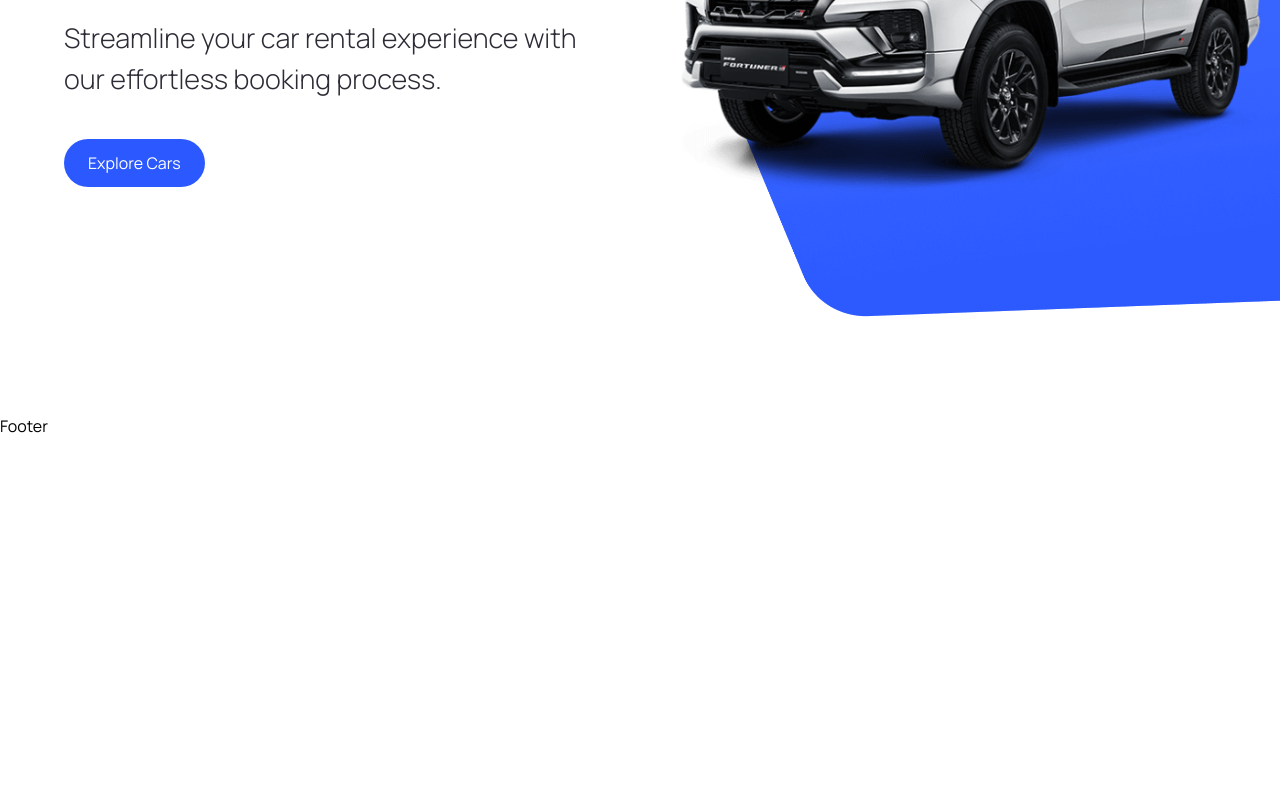
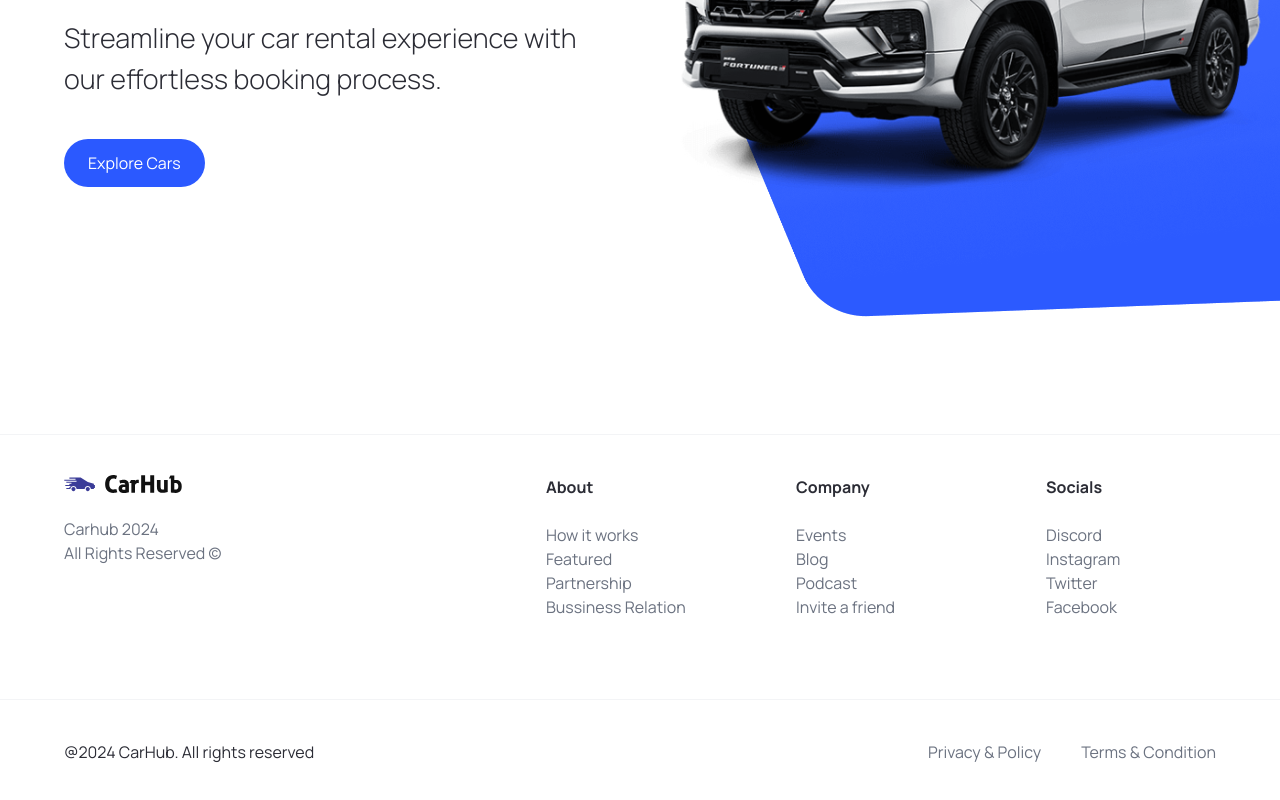
Before and after one commit to zahraaMeky/car-rental-, a Next.js app: page / in a window 1280 px wide. Shown: the part 386-1186 px from the top of the page. Before the commit the page ends 824 px from the top, so only its background shows below. Built offline with nearby package versions, Linux system fonts and the light colour scheme.

Commit message:
create Footer component

```diff
--- a/components/Footer/Footer.tsx
+++ b/components/Footer/Footer.tsx
@@ -1,9 +1,49 @@
+import { footerLinks } from "@/constants";
+import Image from "next/image";
+import Link from "next/link";
+
 const Footer = () => {
   return (
-    <div>
-      Footer
-    </div>
-  )
-}
+    <footer className="footer">
+      <div className="footer__links-container">
+        <div className="footer__rights">
+          <Image src="/logo.svg" alt="logo" height={18} width={118} className="object-contain" />
+          <p className="text-base text-gray-500">
+            Carhub 2024 <br />
+            All Rights Reserved &copy;
+          </p>
+        </div>
+        <div className="footer__links">
+          {footerLinks.map((link) => (
+            <div key={link.title} className="footer__link">
+              <h3 className="font-bold">{link.title}</h3>
+              <ul>
+                {link.links.map((item) => (
+                  <li key={item.url}>
+                    <Link href={item.url} className="text-gray-500">
+                      {item.title}
+                    </Link>
+                  </li>
+                ))}
+              </ul>
+            </div>
+          ))}
+        </div>
+      </div>
+      <div className="footer__copyrights">
+        <p>@2024 CarHub. All rights reserved</p>
 
-export default Footer
+          <div className="footer__copyrights-link">
+            <Link href="/" className="text-gray-500">
+              Privacy & Policy
+            </Link>
+            <Link href="/" className="text-gray-500">
+              Terms & Condition
+            </Link>
+          </div>
+        </div>
+    </footer>
+  );
+};
+
+export default Footer;
--- a/components/Navbar/Navbar.tsx
+++ b/components/Navbar/Navbar.tsx
@@ -1,21 +1,20 @@
-import { UserButton } from "@clerk/nextjs"
-import Image from "next/image"
-import Link from "next/link"
+import { UserButton } from "@clerk/nextjs";
+import Image from "next/image";
+import Link from "next/link";
 
 const Navbar = () => {
   return (
     <header className="w-full absolute z-10">
       <nav className="flex-between max-w-[1440px] mx-auto px-6 sm:px-16 py-4 bg-transparent">
-        <Link href='/' className="flex-center">
-            <Image src='/logo.svg' alt="logo" width={118} height={18} className="object-contain"/>
+        <Link href="/" className="flex-center" aria-label="Homepage">
+          <Image src="/logo.svg" alt="logo" width={118} height={18} className="object-contain" />
         </Link>
         <div className="bg-white p-4 rounded-full shadow-lg flex items-center justify-center cursor-pointer">
-            <UserButton />
+          <UserButton />
         </div>
-
       </nav>
     </header>
-  )
-}
+  );
+};
 
-export default Navbar
+export default Navbar;
--- /dev/null
+++ b/constants/index.ts
@@ -0,0 +1,29 @@
+export const footerLinks = [
+  {
+    title: "About",
+    links: [
+      { title: "How it works", url: "/" },
+      { title: "Featured", url: "/" },
+      { title: "Partnership", url: "/" },
+      { title: "Bussiness Relation", url: "/" },
+    ],
+  },
+  {
+    title: "Company",
+    links: [
+      { title: "Events", url: "/" },
+      { title: "Blog", url: "/" },
+      { title: "Podcast", url: "/" },
+      { title: "Invite a friend", url: "/" },
+    ],
+  },
+  {
+    title: "Socials",
+    links: [
+      { title: "Discord", url: "/" },
+      { title: "Instagram", url: "/" },
+      { title: "Twitter", url: "/" },
+      { title: "Facebook", url: "/" },
+    ],
+  },
+];
```
Also changed, not shown: constants/data.ts (deleted, +0 -18 lines).
